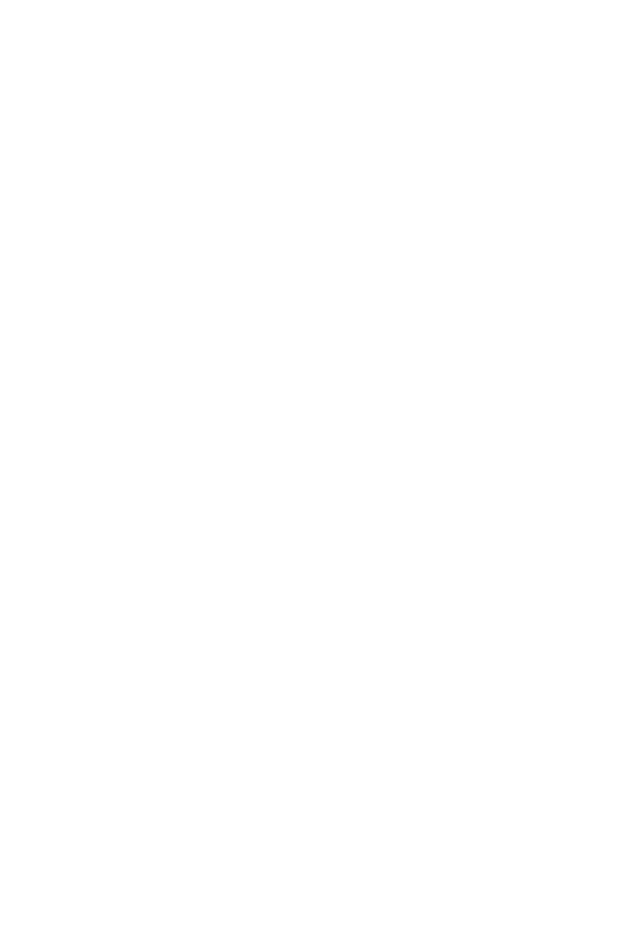
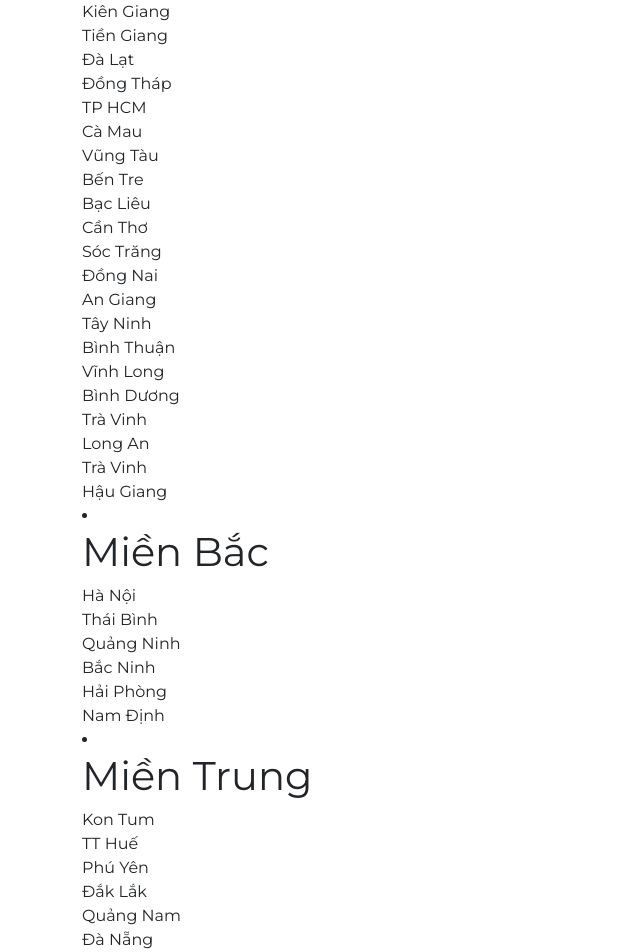
Before and after one commit to Namgiangvt12/Project_main2021, a Next.js app: page / in a window 1280 px wide. Shown: the part 180-1132 px from the top of the page, without its empty margins (0-640 px from the left). Before the commit the page ends 800 px from the top, so only its background shows below. Built offline with nearby package versions, Linux system fonts and the light colour scheme.

Commit message:
sub-menu 1

```diff
--- /dev/null
+++ b/components/dai.js
@@ -0,0 +1,256 @@
+export const dai = [
+    {
+        "Mien" : "Miền Nam",
+        "CacDai" :
+        [
+            {
+                id : "KG",
+                name: "Kiên Giang",
+                url:"xosokiengiang"
+            },
+            {
+                id :"TG",
+                name: "Tiền Giang",
+                url:"xosotiengiang"
+            },
+            {
+                id :"DL",
+                name: "Đà Lạt",
+                url:"xosodalat"
+
+            },
+            {
+                id :"DT",
+                name: "Đồng Tháp",
+                url:"xosodongthap"
+
+            },
+            {
+                id :"HCM",
+                name: "TP HCM",
+                url:"xosotphcm"
+            },
+            {
+                id :"CM",
+                name: "Cà Mau",
+                url:"xosocamau"
+
+            },
+            {
+                id :"VT",
+                name: "Vũng Tàu",
+                url:"xosovungtau"
+
+            },
+            {
+                id :"BT",
+                name: "Bến Tre",
+                url:"xosobentre"
+
+            },
+            {
+                id :"BL",
+                name: "Bạc Liêu",
+                url:"xosobaclieu"
+
+            },
+            {
+                id :"CT",
+                name: "Cần Thơ",
+                url:"xosocantho"
+
+            },
+            {
+                id :"ST",
+                name: "Sóc Trăng",
+                url:"xososoctrang"
+
+            },
+            {
+                id :"DN",
+                name: "Đồng Nai",
+                url:"xosodongnai"
+
+            },
+            {
+                id :"AG",
+                name: "An Giang",
+                url:"xosoangiang"
+
+            },
+            {
+                id :"TN",
+                name: "Tây Ninh",
+                url:"xosotayninh"
+
+            },
+            {
+                id :"BTH",
+                name: "Bình Thuận",
+                url:"xosobinhthuan"
+
+            },
+            {
+                id :"VL",
+                name: "Vĩnh Long",
+                url:"xosovinhlong"
+
+            },
+            {
+                id :"BD",
+                name: "Bình Dương",
+                url:"xosobinhduong"
+
+            },
+            {
+                id :"TV",
+                name: "Trà Vinh",
+                url:"xosotravinh"
+
+            },
+            {
+                id :"LA",
+                name: "Long An",
+                url:"xosolongan"
+
+            },
+            {
+                id :"BP",
+                name: "Trà Vinh",
+                url:"xosobinhphuoc"
+
+            },
+            {
+                id :"HG",
+                name: "Hậu Giang",
+                url:"xosohaugiang"
+
+            }
+
+        ]
+    },
+    {
+        "Mien" : "Miền Bắc",
+        "CacDai" :
+        [
+            {
+                id :"HN",
+                name: "Hà Nội",
+                url:"xosohanoi"
+
+            },
+            {
+                id :"TB",
+                name: "Thái Bình",
+                url:"xosothaibinh"
+            },
+            {
+                id :"QN",
+                name: "Quảng Ninh",
+                url:"xosoquangninh"
+            },
+            {
+                id :"BN",
+                name: "Bắc Ninh",
+                url:"xosobacninh"
+            },
+            {
+                id :"HP",
+                name: "Hải Phòng",
+                url:"xosohaiphoing"
+            },
+            {
+                id :"ND",
+                name: "Nam Định",
+                url:"xosond"
+            }
+        ]
+    },
+    {
+
+
+
+
+
+
+
+
+
+
+
+
+
+
+        "Mien" : "Miền Trung",
+        "CacDai" :
+        [
+            {
+                id :"KT",
+                name: "Kon Tum",
+                url:"xosokontum"
+
+            },
+            {
+                id :"TTH",
+                name: "TT Huế",
+                url:"xosokhanhhoa"
+            },
+            {
+                id :"PY",
+                name: "Phú Yên",
+                url:"xosophuyen"
+            },
+            {
+                id :"DL",
+                name: "Đắk Lắk",
+                url:"xosodaclac"
+            },
+            {
+                id :"QN",
+                name: "Quảng Nam",
+                url:"xosoquangnam"
+            },
+            {
+                id :"DN",
+                name: "Đà Nẵng",
+                url:"xosodanang"
+            },
+            {
+                id :"BD",
+                name: "Bình Định",
+                url:"xosobinhdinh"
+            },
+            {
+                id :"QB",
+                name: "Quảng Bình",
+                url:"xosoquangbinh"
+            },
+            {
+                id :"QT",
+                name: "Quảng Trị",
+                url:"xosoquangtri"
+            },
+            {
+                id :"NTH",
+                name: "Ninh Thuận",
+                url:"xosoninhthuan"
+            },
+            {
+                id :"GL",
+                name: "Gia Lai",
+                url:"xosogialai"
+            },
+            {
+                id :"QNgai",
+                name: "Quảng Ngãi",
+                url:"xosoquangngai"
+            },
+            {
+                id :"DNong",
+                name: "Đắk Nông",
+                url:"xosodacnong"
+            }
+        ]
+    }
+
+]
--- a/components/layout.js
+++ b/components/layout.js
@@ -1,6 +1,7 @@
 import Head from 'next/head'
 import Container from 'react-bootstrap/Container'
 import {MenuItems} from "./MenuItem";
+import {dai} from "./dai"
 import React, { Children } from "react";
 import { faBaby, faBars, faHome, faTimes } from "@fortawesome/free-solid-svg-icons";
 import { FontAwesomeIcon } from "@fortawesome/react-fontawesome";
@@ -25,7 +26,7 @@
                       <meta charSet="utf-8" />
                       <meta name="viewport" content="initial-scale=1.0, width=device-width" />
                     </Head>
-                    <body className = "body">
+                    <body>
                         <nav className="NavbarItems">
                             <a className="navbar-logo" href = "#">
                               <FontAwesomeIcon  icon = {faHome} href ="/asdasd"></FontAwesomeIcon>
@@ -52,7 +53,30 @@
                             </ul>
 
                         </nav>
+                        <Container>
+                          <div>
+                          {
+                                dai.map((item)=>{
+                                  return (
+                                    <li key={item.Mien.toString()}>
+                                      <a >
+                                             <h1>{item.Mien}</h1>
+                                              {item.CacDai.map((tenDai) =>{ return ( <div key={tenDai.id.toString()}>{tenDai.name}</div>)})}
+                                      </a>
+                                      <div>
+                                      </div>
+                                    </li>
+                                  )
+                                })
+                              }
+                          </div>
+                          <div>
 
+                          </div>
+                          <div>
+
+                          </div>
+                        </Container>
                     </body>
                     <main>{children}</main>
               </div>
```
Also changed, not shown: pages/xsmn.js (+5 -2 lines).
